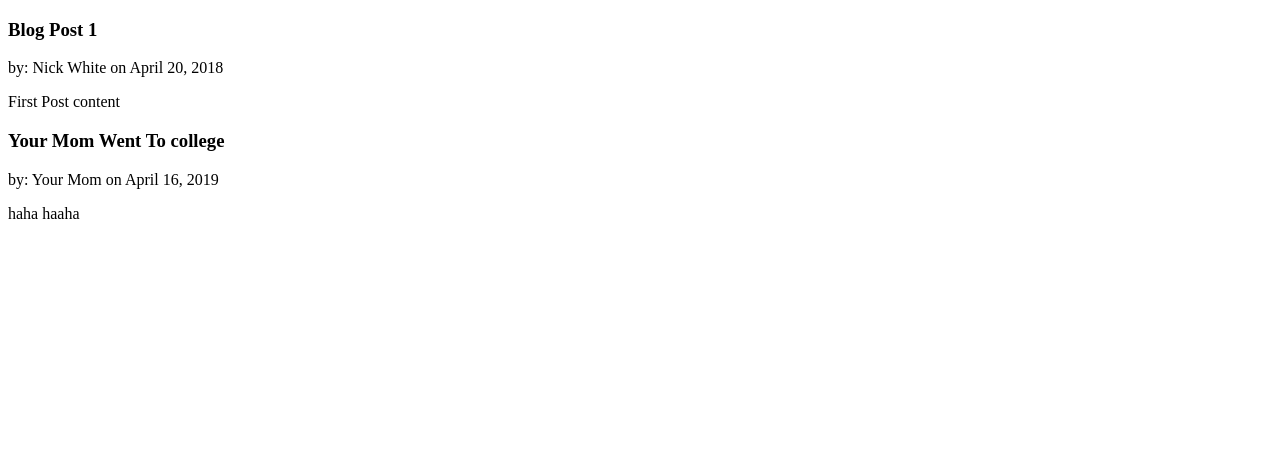
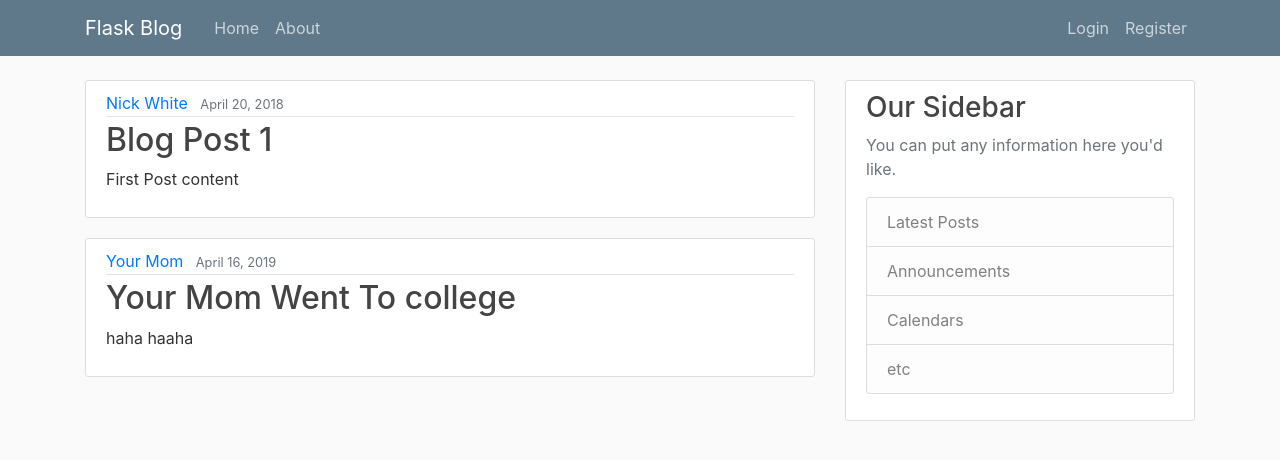
Before and after one commit to nick-the-data-guy/full_featured_web_app_w_corey, a Flask app: page / in a window 1280 px wide. Shown: the top 460 px of the page. Run offline with Flask 3, Linux system fonts and the light colour scheme.

Commit message:
finished video 2, Templates

```diff
--- a/flaskblog.py
+++ b/flaskblog.py
@@ -1,4 +1,4 @@
-from flask import Flask, render_template
+from flask import Flask, render_template, url_for
 
 app=Flask(__name__)
 
@@ -34,7 +34,7 @@ def home():
 
 @app.route("/about")
 def about():
-	return render_template("about.html")
+	return render_template("about.html", title='About')
 
 if __name__ == "__main__":
 	app.run(debug=True)
--- /dev/null
+++ b/static/main.css
@@ -0,0 +1,80 @@
+body {
+    background: #fafafa;
+    color: #333333;
+    margin-top: 5rem;
+  }
+
+  h1, h2, h3, h4, h5, h6 {
+    color: #444444;
+  }
+
+  .bg-steel {
+    background-color: #5f788a;
+  }
+
+  .site-header .navbar-nav .nav-link {
+    color: #cbd5db;
+  }
+
+  .site-header .navbar-nav .nav-link:hover {
+    color: #ffffff;
+  }
+
+  .site-header .navbar-nav .nav-link.active {
+    font-weight: 500;
+  }
+
+  .content-section {
+    background: #ffffff;
+    padding: 10px 20px;
+    border: 1px solid #dddddd;
+    border-radius: 3px;
+    margin-bottom: 20px;
+  }
+
+  .article-title {
+    color: #444444;
+  }
+
+  a.article-title:hover {
+    color: #428bca;
+    text-decoration: none;
+  }
+
+  .article-content {
+    white-space: pre-line;
+  }
+
+  .article-img {
+    height: 65px;
+    width: 65px;
+    margin-right: 16px;
+  }
+
+  .article-metadata {
+    padding-bottom: 1px;
+    margin-bottom: 4px;
+    border-bottom: 1px solid #e3e3e3
+  }
+
+  .article-metadata a:hover {
+    color: #333;
+    text-decoration: none;
+  }
+
+  .article-svg {
+    width: 25px;
+    height: 25px;
+    vertical-align: middle;
+  }
+
+  .account-img {
+    height: 125px;
+    width: 125px;
+    margin-right: 20px;
+    margin-bottom: 16px;
+  }
+
+  .account-heading {
+    font-size: 2.5rem;
+  }
--- a/templates/home.html
+++ b/templates/home.html
@@ -1,15 +1,15 @@
-<!DOCTYPE html>
-<html lang="en">
-<head>
-    <meta charset="UTF-8">
-    <meta name="viewport" content="width=device-width, initial-scale=1.0">
-    <title>Your Mom's Home Page</title>
-</head>
-<body>
+{% extends "layout.html" %}
+{% block content %}
     {% for post in posts %}
-        <h3>{{ post.title }}</h3>
-        <p>by: {{ post.author }} on {{ post.date_posted }}</p>
-        <p>{{ post.content }}</p>
+    <article class="media content-section">
+        <div class="media-body">
+          <div class="article-metadata">
+            <a class="mr-2" href="#">{{ post.author }}</a>
+            <small class="text-muted">{{ post.date_posted }}</small>
+          </div>
+          <h2><a class="article-title" href="#">{{ post.title }}</a></h2>
+          <p class="article-content">{{ post.content }}</p>
+        </div>
+      </article>
     {% endfor %}
-</body>
-</html>
+{% endblock content %}
--- /dev/null
+++ b/templates/layout.html
@@ -0,0 +1,68 @@
+<!DOCTYPE html>
+<html lang="en">
+<head>
+    <!-- required META tags for Bootstrap -->
+    <meta charset="utf-8">
+    <meta name="viewport" content="width=device-width, initial-scale=1">
+
+<!-- Bootstrap CSS -->
+<link rel="stylesheet" href="https://cdn.jsdelivr.net/npm/bootstrap@4.4.1/dist/css/bootstrap.min.css" integrity="sha384-Vkoo8x4CGsO3+Hhxv8T/Q5PaXtkKtu6ug5TOeNV6gBiFeWPGFN9MuhOf23Q9Ifjh" crossorigin="anonymous">
+<link rel="stylesheet" type="text/css" href="{{ url_for('static', filename='main.css') }}">
+
+    {% if title %}
+        <title>Your Mom's Flask Blog - {{ title }}</title>
+    {% else %}
+        <title>Your Mom's Flask Blog</title>
+    {% endif%}
+</head>
+<body>
+    <header class="site-header">
+        <nav class="navbar navbar-expand-md navbar-dark bg-steel fixed-top">
+          <div class="container">
+            <a class="navbar-brand mr-4" href="/">Flask Blog</a>
+            <button class="navbar-toggler" type="button" data-toggle="collapse" data-target="#navbarToggle" aria-controls="navbarToggle" aria-expanded="false" aria-label="Toggle navigation">
+              <span class="navbar-toggler-icon"></span>
+            </button>
+            <div class="collapse navbar-collapse" id="navbarToggle">
+              <div class="navbar-nav mr-auto">
+                <a class="nav-item nav-link" href="/">Home</a>
+                <a class="nav-item nav-link" href="/about">About</a>
+              </div>
+              <!-- Navbar Right Side -->
+              <div class="navbar-nav">
+                <a class="nav-item nav-link" href="/login">Login</a>
+                <a class="nav-item nav-link" href="/register">Register</a>
+              </div>
+            </div>
+          </div>
+        </nav>
+      </header>
+      <main role="main" class="container">
+        <div class="row">
+          <div class="col-md-8">
+            {% block content %}{% endblock %}
+          </div>
+          <div class="col-md-4">
+            <div class="content-section">
+              <h3>Our Sidebar</h3>
+              <p class='text-muted'>You can put any information here you'd like.
+                <ul class="list-group">
+                  <li class="list-group-item list-group-item-light">Latest Posts</li>
+                  <li class="list-group-item list-group-item-light">Announcements</li>
+                  <li class="list-group-item list-group-item-light">Calendars</li>
+                  <li class="list-group-item list-group-item-light">etc</li>
+                </ul>
+              </p>
+            </div>
+          </div>
+        </div>
+      </main>
+    <!-- OPTIONAL JAVASCRIPT -->
+
+    <!-- jQuery first, then Popper.js, then Bootstrap JS -->
+    <script src="https://code.jquery.com/jquery-3.4.1.slim.min.js" integrity="sha384-J6qa4849blE2+poT4WnyKhv5vZF5SrPo0iEjwBvKU7imGFAV0wwj1yYfoRSJoZ+n" crossorigin="anonymous"></script>
+    <script src="https://cdn.jsdelivr.net/npm/popper.js@1.16.0/dist/umd/popper.min.js" integrity="sha384-Q6E9RHvbIyZFJoft+2mJbHaEWldlvI9IOYy5n3zV9zzTtmI3UksdQRVvoxMfooAo" crossorigin="anonymous"></script>
+    <script src="https://cdn.jsdelivr.net/npm/bootstrap@4.4.1/dist/js/bootstrap.min.js" integrity="sha384-wfSDF2E50Y2D1uUdj0O3uMBJnjuUD4Ih7YwaYd1iqfktj0Uod8GCExl3Og8ifwB6" crossorigin="anonymous"></script>
+
+</body>
+</html>
```
Also changed, not shown: templates/about.html (+3 -10 lines).
